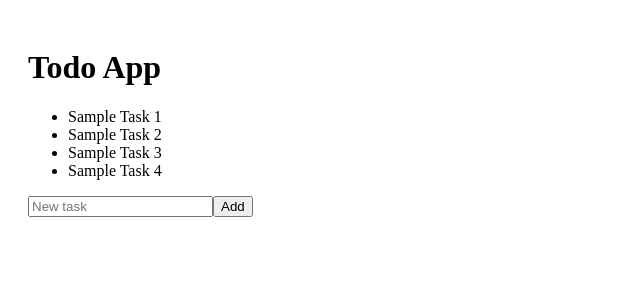
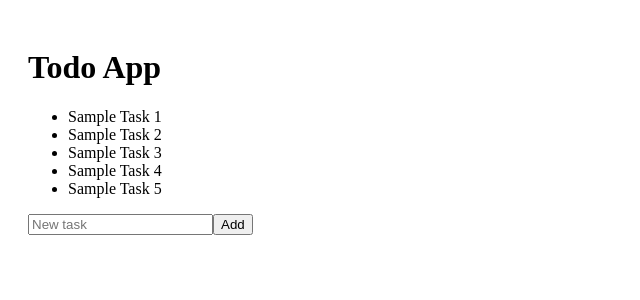
Before and after one commit to DominicPrince2003/todo-app-devops, a Next.js app in the folder frontend/: page / in a window 1280 px wide. Shown: the top 300 px of the page, without its empty margins (0-640 px from the left). Built offline with nearby package versions, Linux system fonts and the light colour scheme.

Commit message:
updated code

```diff
--- a/frontend/pages/index.js
+++ b/frontend/pages/index.js
@@ -6,6 +6,7 @@ export default function Home() {
     { task: "Sample Task 2" },
     { task: "Sample Task 3" },
     { task: "Sample Task 4" },
+     { task: "Sample Task 5" }
   ]);
   const [newTask, setNewTask] = useState("");
 
```
